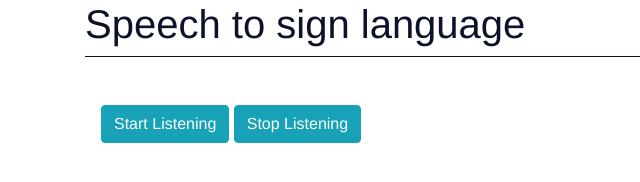
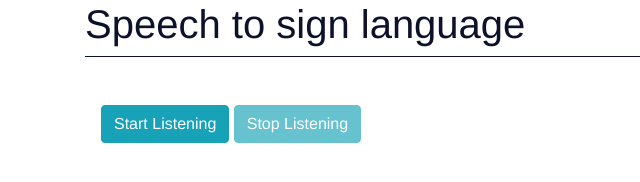
Before and after one commit to avinashupadhya99/speech-to-sign, a plain HTML site: page index.html in a window 1280 px wide. Shown: the whole page, without its empty margins (0-640 px from the left). Drawn offline with nearby package versions, Linux system fonts and the light colour scheme.

Commit message:
fix: proper linking of script

```diff
--- a/index.html
+++ b/index.html
@@ -33,6 +33,7 @@
 
         </div>
     </div>
+    <script src="js/script.js"></script>
 </body>
 
 </html>
```
